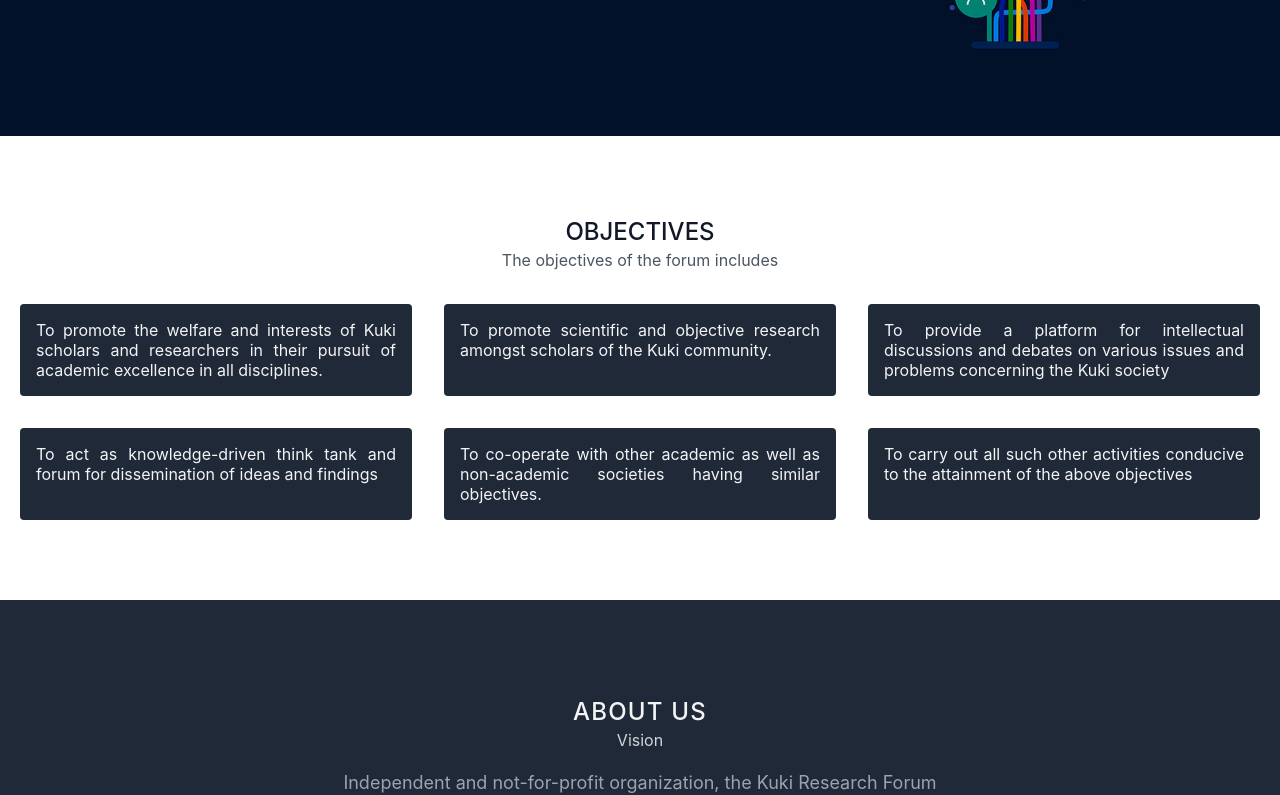
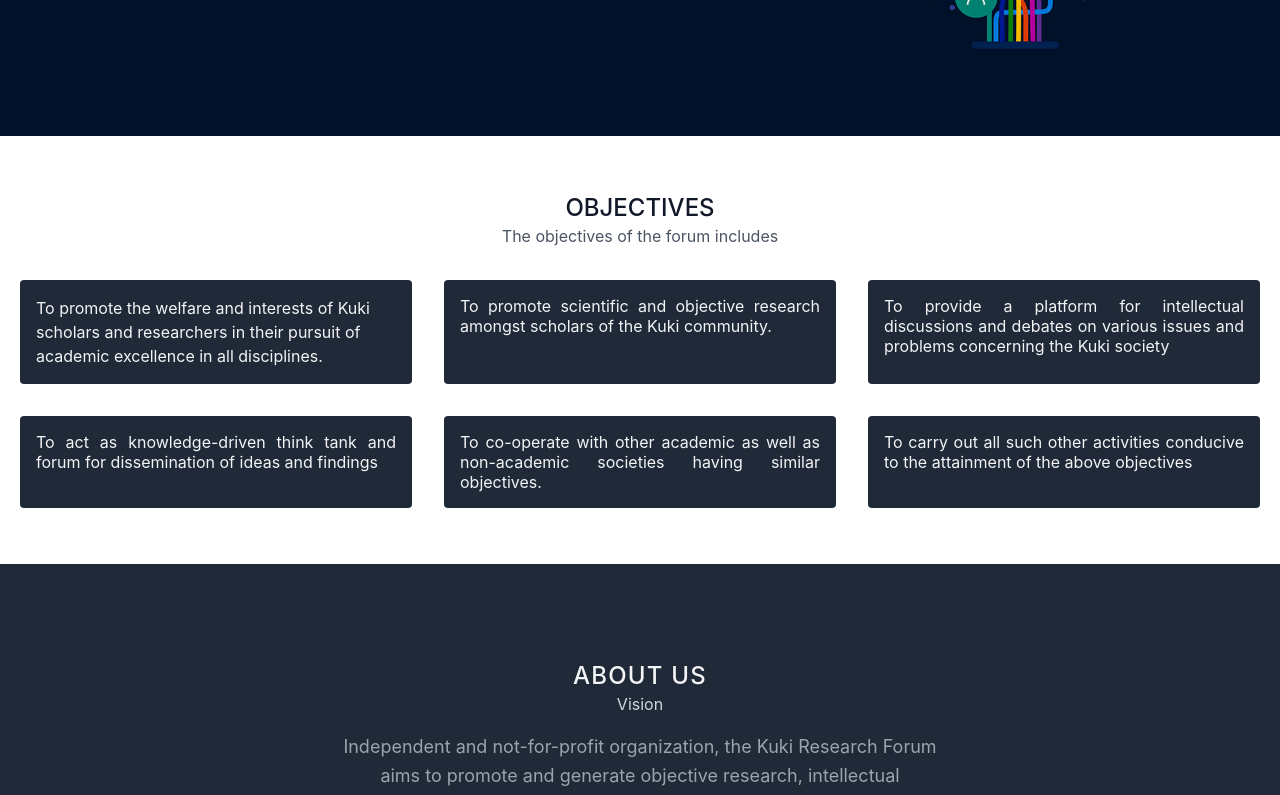
Before and after one commit to KuRF-India/project-kurf, a React (Create React App) app in the folder client/: page / in a window 1280 px wide. Shown: the part 440-1235 px from the top of the page. Built offline with nearby package versions, Linux system fonts and the light colour scheme.

Commit message:
fixed: padding size

```diff
--- a/client/src/Component/Content.js
+++ b/client/src/Component/Content.js
@@ -5,7 +5,7 @@
     <>
       {/* hero-content */}
       <section
-        className="text-gray-600 body-font bg-hero-background bg-cover "
+        className="text-gray-600 body-font bg-hero-background bg-cover  "
         id="articles"
       >
         <div className="container mx-auto flex px-5 py-36 md:flex-row flex-col items-center">
--- a/client/src/Component/Objective.js
+++ b/client/src/Component/Objective.js
@@ -4,7 +4,7 @@
   return (
     <>
       <section className="text-gray-600 body-font" id="objective">
-        <div className="container px-5 py-20 mx-auto">
+        <div className="container px-5 py-14 mx-auto">
           <div className="mb-8">
             <h2 className="text-2xl font-medium title-font text-gray-900  text-center">
               OBJECTIVES
@@ -15,7 +15,7 @@
           <div className="flex flex-wrap -m-4">
             <div className="p-4 md:w-1/3 w-full">
               <div className="h-full bg-gray-800 p-4 rounded text-gray-100">
-                <p className=" leading-tight text-justify">
+                <p className=" leading-tight text-justify inline">
                   To promote the welfare and interests of Kuki scholars and
                   researchers in their pursuit of academic excellence in all
                   disciplines.
```
